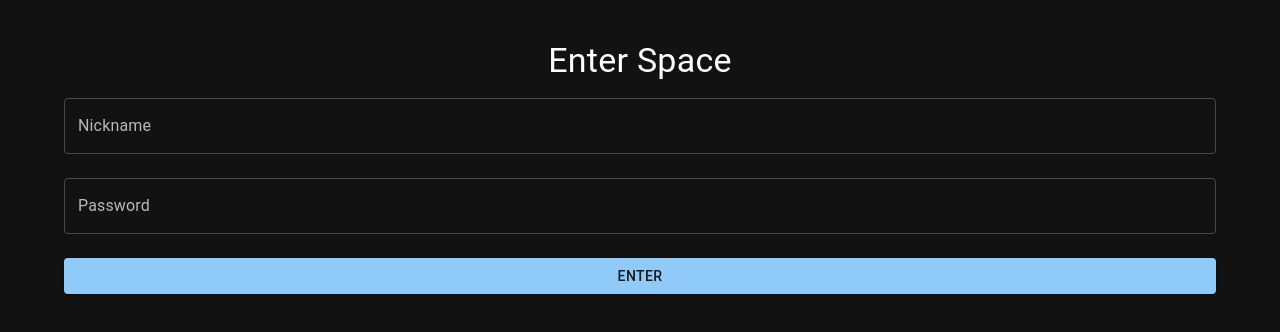
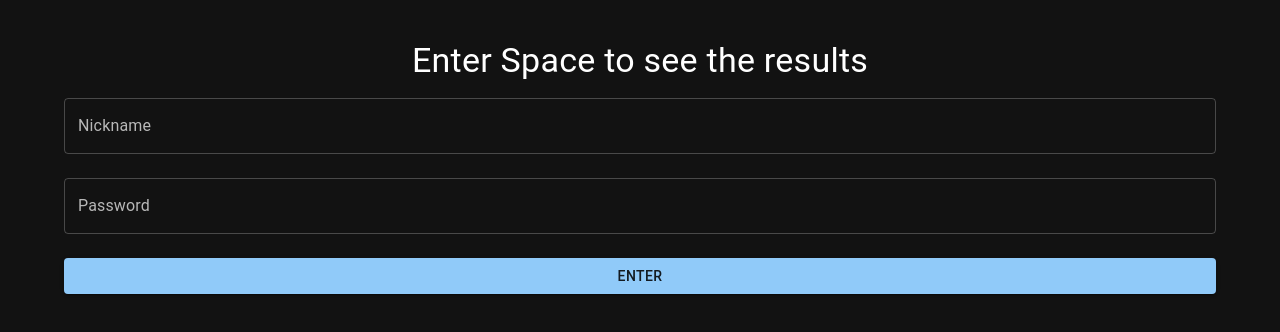
Before and after one commit to Rater-Inc/frontend-app, a React (Vite) app: page /general-result/1 in a window 1280 px wide. Shown: the top 332 px of the page. Built offline with nearby package versions, Linux system fonts and the light colour scheme.

Commit message:
refactor: change page title

```diff
--- a/src/pages/ResultPages/GeneralResultPage.jsx
+++ b/src/pages/ResultPages/GeneralResultPage.jsx
@@ -64,7 +64,7 @@ const GeneralResultPage = () => {
       <Container>
         <Box mt={5}>
           <Typography variant="h4" align="center">
-            Enter Space
+            Enter Space to see the results
           </Typography>
           <TextField
             label="Nickname"
@@ -196,31 +196,3 @@ const GeneralResultPage = () => {
 };
 
 export default GeneralResultPage;
-
-/*
-      <Box
-        display="flex"
-        flexDirection="column"
-        alignItems="center"
-        width="100%"
-      >
-        {ratingData?.metricsBest.map((metric, index) => (
-          <Card
-            key={index}
-            variant="outlined"
-            style={{
-              width: '100%',
-              marginBottom: '10px',
-              textAlign: 'center',
-            }}
-          >
-            <CardContent>
-              <Typography variant="h6">Best in {metric.metric}</Typography>
-              <Typography variant="h5">
-                {metric.name} - {metric.score}
-              </Typography>
-            </CardContent>
-          </Card>
-        ))}
-      </Box>
-*/
```
